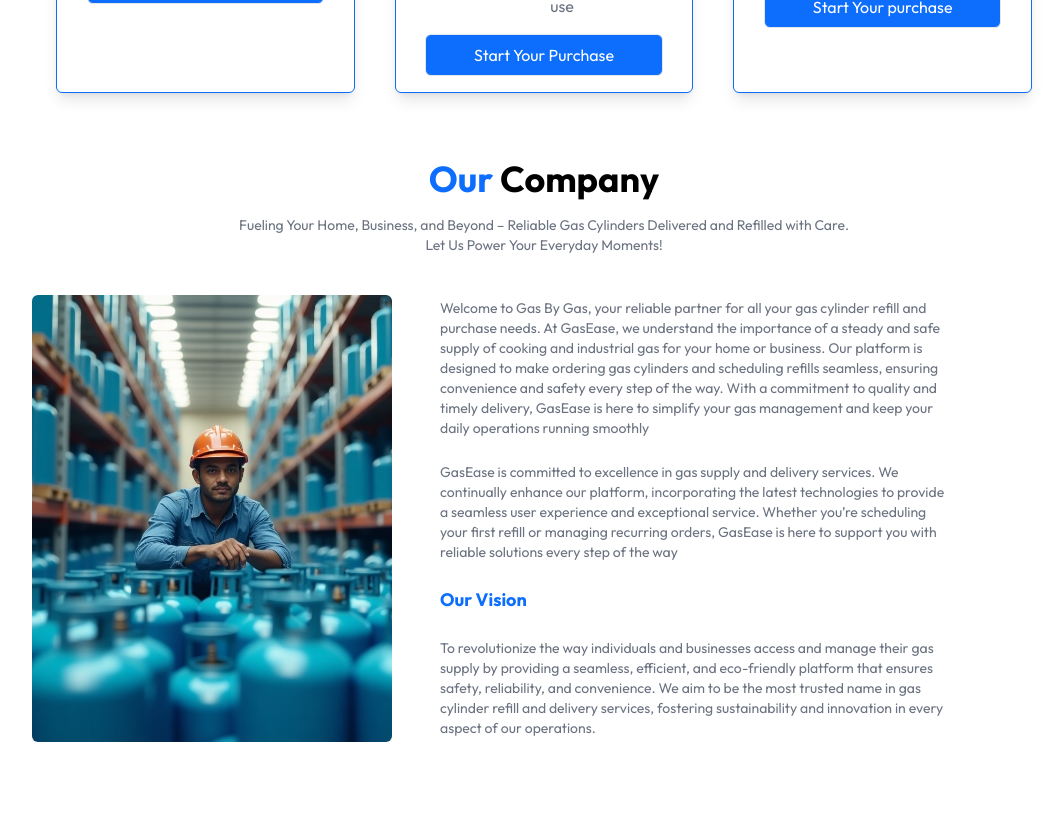
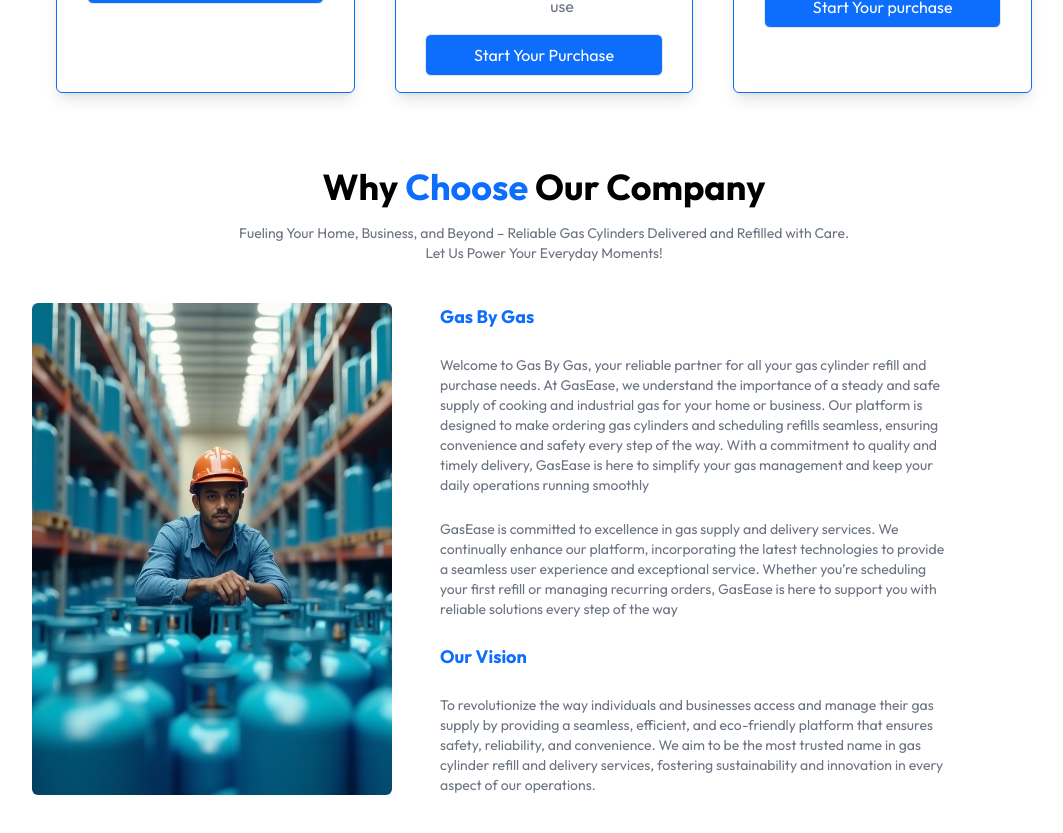
Before and after one commit to gasbygasplc/Supply-Chain-Management-for-Gas-By-Bas-PLC, a React (Vite) app in the folder frontend/: page / in a window 1280 px wide. Shown: the part 1260-2093 px from the top of the page, without its empty margins (96-1159 px from the left). Built offline with nearby package versions, Linux system fonts and the light colour scheme.

Commit message:
Update AboutUsPage content and styling for enhanced clarity and presentation

```diff
--- a/frontend/src/Components/AboutUsPage.jsx
+++ b/frontend/src/Components/AboutUsPage.jsx
@@ -5,13 +5,13 @@ const AboutUsPage = () => {
 
   return (
 
-    <section id='about-us' className='py-3 md:py-4'>
+    <section id='about-us' className='py-3 md:py-6'>
 
       {/* ============================================ Our Company ============================================== */}
 
       <div className='text-center'>
 
-        <h1 className='font-bold py-4 text-4xl'><span className='text-[#0D6EFD]'>Our</span> Company</h1>
+        <h1 className='font-bold py-4 text-4xl'>Why <span className='text-[#0D6EFD]'>Choose</span> Our Company</h1>
 
         <p className='text-sm text-gray-500 py-0'>Fueling Your Home, Business, and Beyond – Reliable Gas Cylinders Delivered and Refilled with Care. <br/> Let Us Power Your Everyday Moments!</p>
 
@@ -24,6 +24,8 @@ const AboutUsPage = () => {
         <img className='w-full md:max-w-[360px] rounded-md' src={asstets.about_us} alt="" />
 
         <div className=' flex flex-col justify-center gap-6 md:w-2/4 text-sm text-gray-500'>
+
+          <b className='text-primary text-lg'>Gas By Gas</b>
 
           <p>Welcome to Gas By Gas, your reliable partner for all your gas cylinder refill and purchase needs. At GasEase, we understand the importance of a steady and safe supply of cooking and industrial gas for your home or business. Our platform is designed to make ordering gas cylinders and scheduling refills seamless, ensuring convenience and safety every step of the way. With a commitment to quality and timely delivery, GasEase is here to simplify your gas management and keep your daily operations running smoothly</p>
 
```
